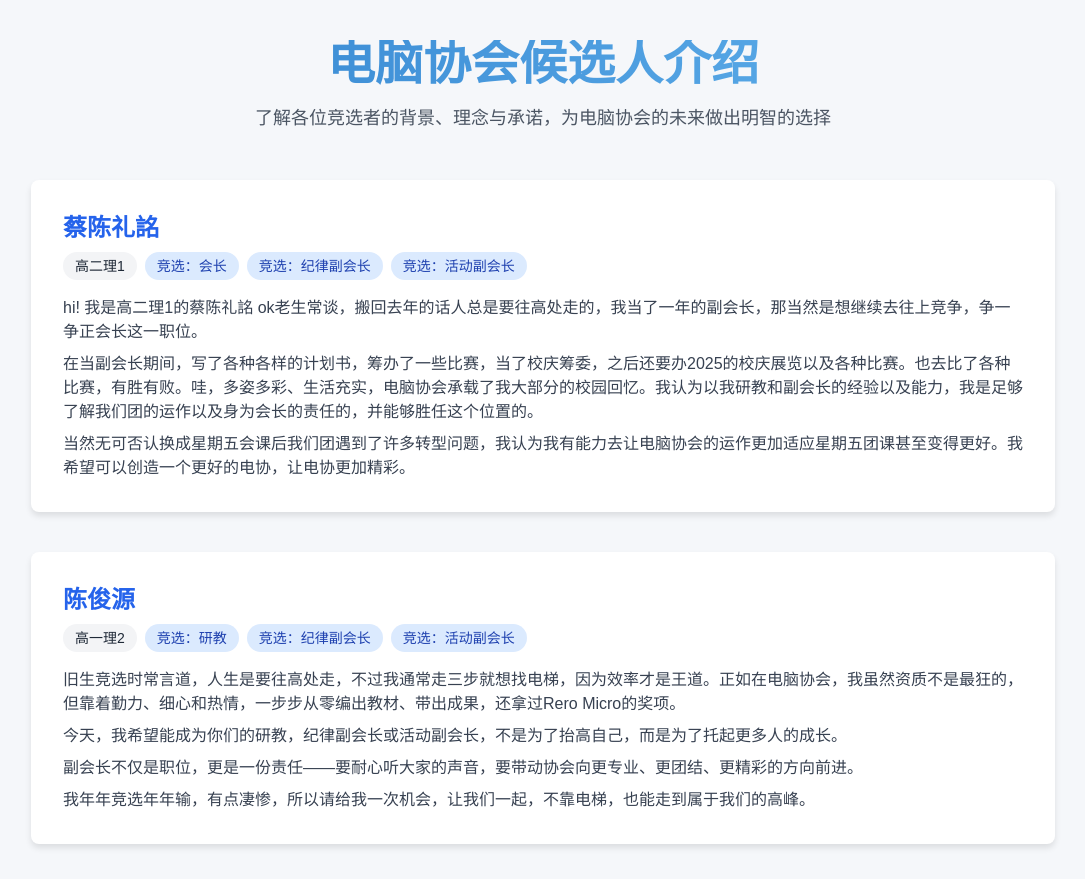
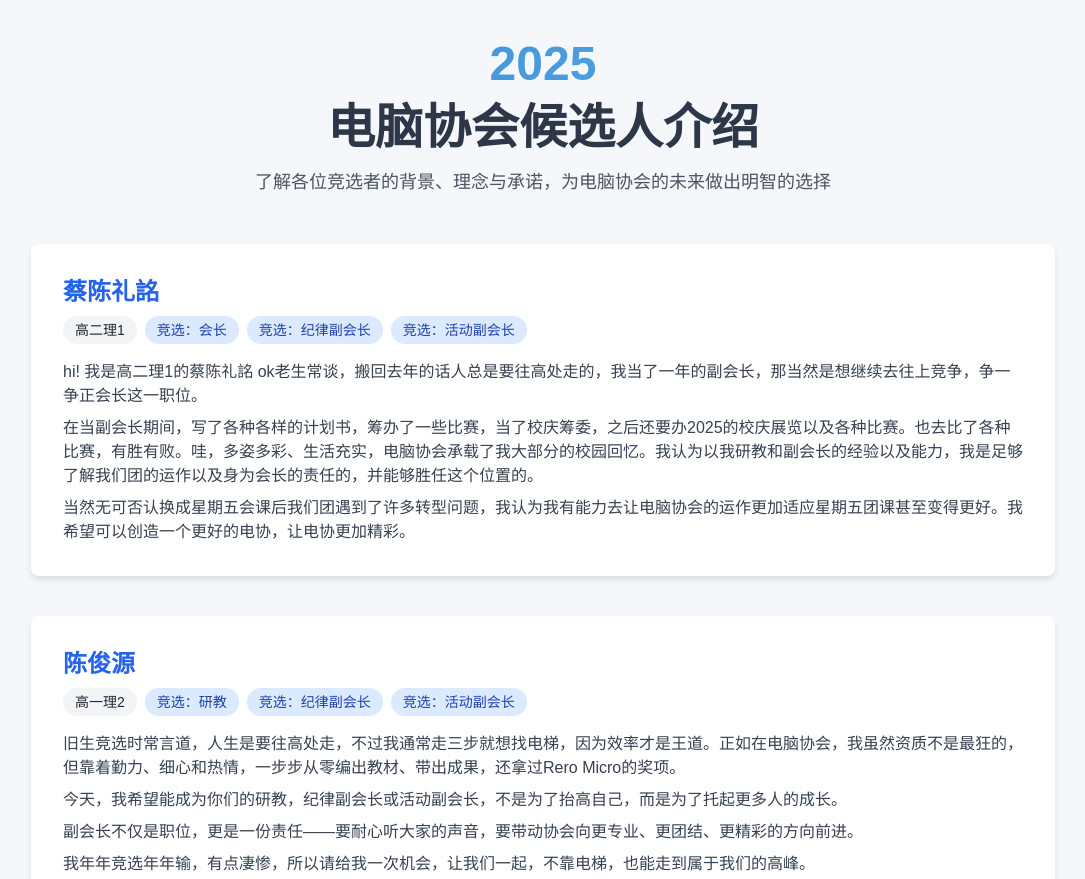
Before and after one commit to pwee0709/fymcs-2025, a plain HTML site: page index.html in a window 1280 px wide. Shown: the top 879 px of the page, without its empty margins (97-1182 px from the left). Drawn offline with nearby package versions, Linux system fonts and the light colour scheme.

Commit message:
Update index.html

```diff
--- a/index.html
+++ b/index.html
@@ -29,7 +29,8 @@
 <body class="py-10 px-4 md:px-8">
     <div class="max-w-5xl mx-auto">
         <header class="text-center mb-12">
-            <h1 class="text-4xl md:text-5xl font-bold mb-4">电脑协会候选人介绍</h1>
+            <h1 class="text-4xl md:text-5xl font-bold mb-4">2025</h1>
+            <h2 class="text-4xl md:text-5xl font-bold mb-4">电脑协会候选人介绍</h2>
             <p class="text-lg text-gray-600">了解各位竞选者的背景、理念与承诺，为电脑协会的未来做出明智的选择</p>
         </header>
 
@@ -268,7 +269,7 @@
         </div>
 
         <footer class="text-center mt-12 text-gray-600">
-            <p>电脑协会 © 2023 - 竞选信息展示</p>
+            <p>电脑协会 © 2025 - 竞选信息展示</p>
         </footer>
     </div>
 </body>
```
